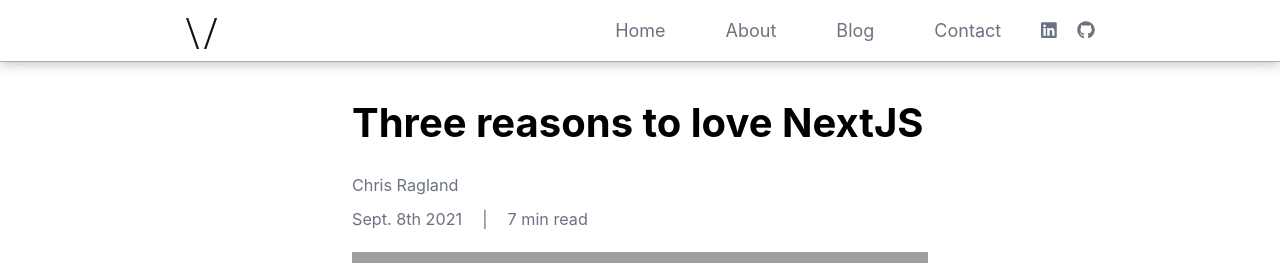
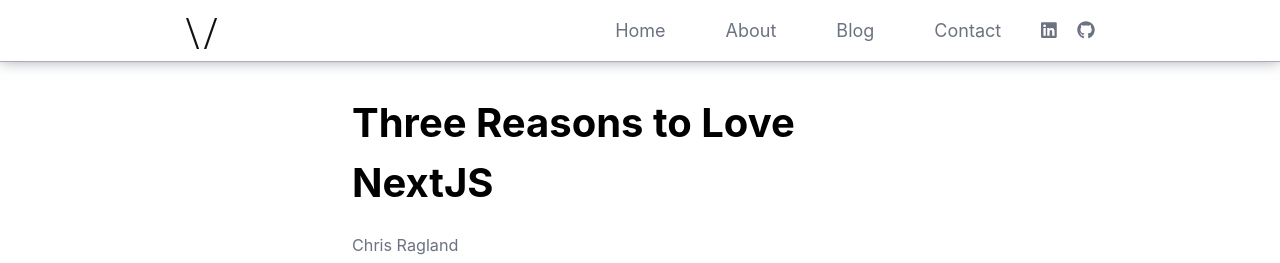
Before and after one commit to raglandc/vidal-production, a Next.js app: page /blog/getting-started-writing-blogs in a window 1280 px wide. Shown: the top 263 px of the page. Built offline with nearby package versions, Linux system fonts and the light colour scheme; grey boxes are pictures that could not be loaded.

Commit message:
head with title for blog pages

```diff
--- a/pages/blog/[blogId].tsx
+++ b/pages/blog/[blogId].tsx
@@ -4,6 +4,7 @@
 import Link from "next/link";
 import Image from "next/image";
 import Markdown from "markdown-to-jsx";
+import Head from "next/head";
 
 //local imports
 import { getPostData, getPostFiles } from "../../lib/posts-util";
@@ -28,6 +29,10 @@
   };
 }) => {
   return (
+    <>
+      <Head>
+        <title>Vidal - {post.title}</title>
+      </Head>
       <div className={styles.blogContainer}>
         <div>
           <h2 className={styles.blogTitle}>{post.title}</h2>
@@ -56,6 +61,7 @@
           <Link href="/blog">&larr; back to other articles</Link>
         </div>
       </div>
+    </>
   );
 };
 
--- a/pages/blog/index.tsx
+++ b/pages/blog/index.tsx
@@ -24,7 +24,7 @@
   return (
     <>
       <Head>
-        <title>Vidal - Learn With Vidal</title>
+        <title>Vidal - Blog Posts</title>
       </Head>
       <div className={styles.blogContainer}>
         <h1 className={styles.blogHeader}>Blog Posts</h1>
--- a/posts/getting-started-writing-blogs.md
+++ b/posts/getting-started-writing-blogs.md
@@ -1,5 +1,5 @@
 ---
-title: "Three reasons to love NextJS"
+title: "Three Reasons to Love NextJS"
 url: "three-reasons-to-love-next-js"
 date: "Sept. 8th 2021"
 author: "Chris Ragland"
```
Lines whose indentation alone changed are shown as unchanged.
